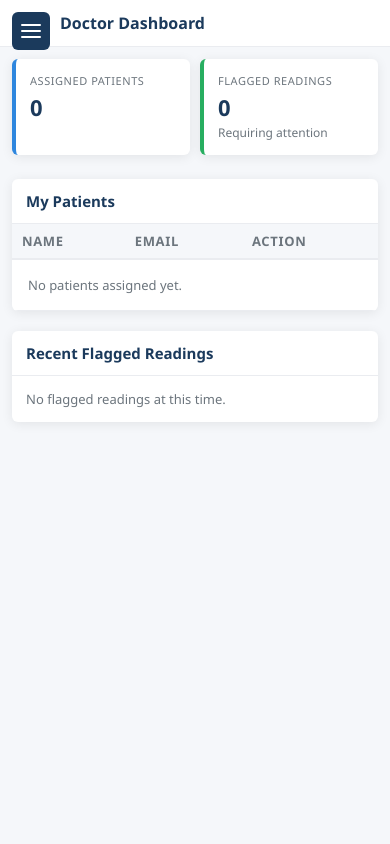
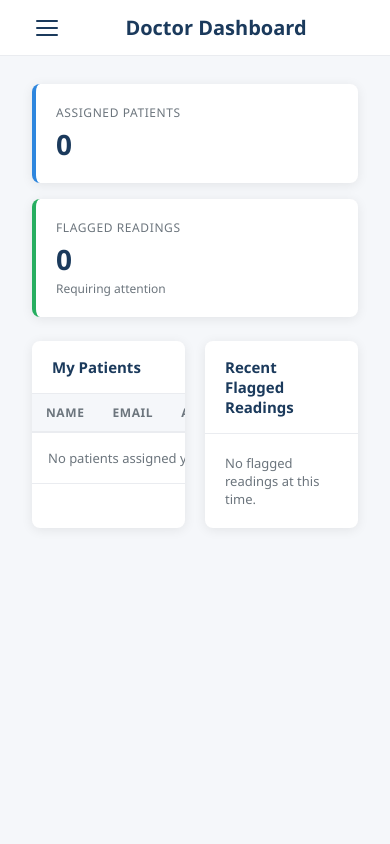
Before and after one commit to fru-fru5/health-monitor, a Flask app: page /doctor/dashboard in a window 390 px wide. Run offline with Flask 3, Linux system fonts and the light colour scheme; the visitor is signed in with stand-in values (Sample User, id 1); data comes from the database, SQL or seed files in the repository; data that the repository does not hold is empty.

Commit message:
arranging side-bar toggle

```diff
--- a/static/css/style.css
+++ b/static/css/style.css
@@ -19,7 +19,6 @@
   --radius:     8px;
   --shadow:     0 2px 12px rgba(0,0,0,.08);
   --shadow-md:  0 4px 20px rgba(0,0,0,.12);
-  --sidebar-w:  240px;
 }
 
 body {
@@ -36,60 +35,9 @@ a:hover { text-decoration: underline; }
 /* ── Layout ───────────────────────────────────────────────── */
 .app-wrapper { display: flex; min-height: 100vh; }
 
-/* ── Hamburger toggle ─────────────────────────────────────── */
-.sidebar-toggle {
-  display: none;
-  position: fixed;
-  top: 12px;
-  left: 12px;
-  z-index: 300;
-  background: var(--navy);
-  color: var(--white);
-  border: none;
-  border-radius: 6px;
-  width: 38px;
-  height: 38px;
-  cursor: pointer;
-  align-items: center;
-  justify-content: center;
-  padding: 0;
-  line-height: 1;
-  font-size: 20px;
-}
-
-/* Draw hamburger lines with pure CSS — no character needed */
-.sidebar-toggle span,
-.sidebar-toggle span::before,
-.sidebar-toggle span::after {
-  display: block;
-  width: 20px;
-  height: 2px;
-  background: var(--white);
-  border-radius: 2px;
-  position: relative;
-  transition: all .2s;
-}
-.sidebar-toggle span::before,
-.sidebar-toggle span::after {
-  content: '';
-  position: absolute;
-  left: 0;
-}
-.sidebar-toggle span::before { top: -6px; }
-.sidebar-toggle span::after  { top:  6px; }
-
-/* Overlay */
-.sidebar-overlay {
-  display: none;
-  position: fixed;
-  inset: 0;
-  background: rgba(0,0,0,.45);
-  z-index: 199;
-}
-
-/* ── Sidebar ──────────────────────────────────────────────── */
+/* Sidebar */
 .sidebar {
-  width: var(--sidebar-w);
+  width: 240px;
   background: var(--navy);
   color: var(--white);
   display: flex;
@@ -97,9 +45,6 @@ a:hover { text-decoration: underline; }
   flex-shrink: 0;
   position: fixed;
   top: 0; left: 0; bottom: 0;
-  z-index: 200;
-  transition: transform .25s ease;
-  overflow-y: auto;
 }
 
 .sidebar-brand {
@@ -159,14 +104,13 @@ a:hover { text-decoration: underline; }
 
 .sidebar-footer strong { color: var(--white); display: block; }
 
-/* ── Main content ─────────────────────────────────────────── */
+/* Main content */
 .main-content {
-  margin-left: var(--sidebar-w);
+  margin-left: 240px;
   flex: 1;
   display: flex;
   flex-direction: column;
   min-height: 100vh;
-  min-width: 0;
 }
 
 .topbar {
@@ -176,20 +120,13 @@ a:hover { text-decoration: underline; }
   display: flex;
   align-items: center;
   justify-content: space-between;
-  gap: 12px;
-  flex-wrap: wrap;
 }
 
-.topbar h1 {
-  font-size: 20px;
-  font-weight: 600;
-  color: var(--navy);
-  min-width: 0;
-}
+.topbar h1 { font-size: 20px; font-weight: 600; color: var(--navy); }
 
-.topbar-actions { display: flex; gap: 12px; align-items: center; flex-wrap: wrap; }
+.topbar-actions { display: flex; gap: 12px; align-items: center; }
 
-.page-body { padding: 28px 32px; flex: 1; min-width: 0; }
+.page-body { padding: 28px 32px; flex: 1; }
 
 /* ── Cards ────────────────────────────────────────────────── */
 .card {
@@ -205,18 +142,16 @@ a:hover { text-decoration: underline; }
   display: flex;
   align-items: center;
   justify-content: space-between;
-  flex-wrap: wrap;
-  gap: 8px;
 }
 
 .card-header h3 { font-size: 15px; font-weight: 600; color: var(--navy); }
 
 .card-body { padding: 20px; }
 
-/* ── Stat cards ───────────────────────────────────────────── */
+/* Stat cards */
 .stats-grid {
   display: grid;
-  grid-template-columns: repeat(auto-fit, minmax(160px, 1fr));
+  grid-template-columns: repeat(auto-fit, minmax(180px, 1fr));
   gap: 16px;
   margin-bottom: 24px;
 }
@@ -238,7 +173,7 @@ a:hover { text-decoration: underline; }
 .stat-sub   { font-size: 12px; color: var(--gray-600); margin-top: 2px; }
 
 /* ── Tables ───────────────────────────────────────────────── */
-.table-wrapper { overflow-x: auto; -webkit-overflow-scrolling: touch; }
+.table-wrapper { overflow-x: auto; }
 
 table { width: 100%; border-collapse: collapse; font-size: 14px; }
 
@@ -252,7 +187,6 @@ thead th {
   letter-spacing: .05em;
   color: var(--gray-600);
   border-bottom: 2px solid var(--gray-200);
-  white-space: nowrap;
 }
 
 tbody tr { border-bottom: 1px solid var(--gray-200); transition: background .1s; }
@@ -266,7 +200,6 @@ tbody td { padding: 11px 14px; }
   border-radius: 20px;
   font-size: 12px;
   font-weight: 600;
-  white-space: nowrap;
 }
 
 .badge-success { background: #d4edda; color: #155724; }
@@ -287,7 +220,6 @@ tbody td { padding: 11px 14px; }
   cursor: pointer;
   transition: opacity .15s, box-shadow .15s;
   text-decoration: none;
-  white-space: nowrap;
 }
 
 .btn:hover { opacity: .88; text-decoration: none; }
@@ -390,84 +322,50 @@ textarea.form-control { resize: vertical; min-height: 80px; }
 .flagged-row { background: #fff8f0 !important; }
 .flagged-row:hover { background: #fff0e0 !important; }
 
-/* ══════════════════════════════════════════════════════════
-   RESPONSIVE BREAKPOINTS
-   ══════════════════════════════════════════════════════════ */
-
-/* ── Tablet: ≤ 1024px ─────────────────────────────────────── */
-@media (max-width: 1024px) {
-  .grid-3 { grid-template-columns: 1fr 1fr; }
-  .page-body { padding: 20px 24px; }
-  .topbar { padding: 14px 24px; }
+/* ── Sidebar toggle button ────────────────────────────────── */
+.sidebar-toggle {
+  display: none;
+  flex-direction: column;
+  justify-content: center;
+  gap: 5px;
+  background: none;
+  border: none;
+  cursor: pointer;
+  padding: 4px;
+  margin-right: 12px;
+  flex-shrink: 0;
+}
+.sidebar-toggle span {
+  display: block;
+  width: 22px;
+  height: 2px;
+  background: var(--navy);
+  border-radius: 2px;
+  transition: all .25s;
 }
 
-/* ── Small tablet / large phone: ≤ 768px ─────────────────── */
+/* Overlay */
+.sidebar-overlay {
+  display: none;
+  position: fixed;
+  inset: 0;
+  background: rgba(0,0,0,.45);
+  z-index: 99;
+}
+.sidebar-overlay.active { display: block; }
+
 @media (max-width: 768px) {
-
   .sidebar-toggle { display: flex; }
 
-  .sidebar { transform: translateX(-100%); }
+  .sidebar {
+    position: fixed;
+    left: -260px;
+    top: 0;
+    height: 100vh;
+    z-index: 100;
+    transition: left .28s ease;
+  }
+  .sidebar.open { left: 0; }
 
-  body.sidebar-open .sidebar { transform: translateX(0); }
-  body.sidebar-open .sidebar-overlay { display: block; }
-
-  .main-content { margin-left: 0; }
-
-  .topbar {
-    padding: 12px 16px 12px 60px;
-    flex-wrap: wrap;
-    gap: 10px;
-  }
-
-  .topbar h1 { font-size: 17px; }
-
-  .page-body { padding: 16px; }
-
-  .grid-2, .grid-3 { grid-template-columns: 1fr; }
-
-  .form-row { grid-template-columns: 1fr; }
-
-  .stat-value { font-size: 24px; }
-
-  .auth-card { padding: 28px 24px; }
+  .main-content { margin-left: 0 !important; }
 }
-
-/* ── Phone: ≤ 480px ───────────────────────────────────────── */
-@media (max-width: 480px) {
-  :root { --radius: 6px; }
-  body { font-size: 14px; }
-  .topbar h1 { font-size: 16px; }
-  .page-body { padding: 12px; }
-  .stats-grid { grid-template-columns: 1fr 1fr; gap: 10px; }
-  .stat-card { padding: 14px; }
-  .stat-value { font-size: 22px; }
-  .stat-label { font-size: 11px; }
-  .card-body { padding: 14px; }
-  .card-header { padding: 12px 14px; }
-  .topbar-actions .btn { font-size: 13px; padding: 7px 12px; }
-  tbody td, thead th { padding: 8px 10px; font-size: 13px; }
-  .auth-page { padding: 16px; }
-  .auth-card { padding: 24px 18px; }
-  .auth-card h1 { font-size: 19px; }
-  .btn { padding: 8px 14px; }
-  .btn-sm { padding: 5px 10px; }
-}
-
-/* ── Very small: ≤ 360px ──────────────────────────────────── */
-@media (max-width: 360px) {
-  .stats-grid { grid-template-columns: 1fr; }
-  .topbar { padding-left: 56px; }
-}
-.alert-card {
-  padding: 12px 16px;
-  border-radius: var(--radius);
-  font-size: 14px;
-  margin-bottom: 8px;
-  border-left: 4px solid transparent;
-}
-
-.alert-card.alert-warning {
-  background: #fff3cd;
-  color: #856404;
-  border-color: var(--warning);
-}
--- a/static/js/main.js
+++ b/static/js/main.js
@@ -1,5 +1,32 @@
 // Auto-dismiss flash messages after 4 seconds
 document.addEventListener('DOMContentLoaded', function () {
+
+    // Sidebar toggle (mobile)
+    const toggle   = document.getElementById('sidebarToggle');
+    const sidebar  = document.querySelector('.sidebar');
+    const overlay  = document.getElementById('sidebarOverlay');
+
+    function openSidebar() {
+        sidebar.classList.add('open');
+        overlay.classList.add('active');
+        document.body.style.overflow = 'hidden';
+    }
+    function closeSidebar() {
+        sidebar.classList.remove('open');
+        overlay.classList.remove('active');
+        document.body.style.overflow = '';
+    }
+
+    if (toggle) toggle.addEventListener('click', function () {
+        sidebar.classList.contains('open') ? closeSidebar() : openSidebar();
+    });
+    if (overlay) overlay.addEventListener('click', closeSidebar);
+
+    // Close sidebar when a nav link is tapped on mobile
+    document.querySelectorAll('.nav-link').forEach(function (link) {
+        link.addEventListener('click', closeSidebar);
+    });
+
     const alerts = document.querySelectorAll('.alert');
     alerts.forEach(function (alert) {
         setTimeout(function () {
@@ -8,4 +35,47 @@ document.addEventListener('DOMContentLoaded', function () {
             setTimeout(function () { alert.remove(); }, 400);
         }, 4000);
     });
+
+    // Health chart (patient dashboard)
+    const chartCanvas = document.getElementById('healthChart');
+    if (chartCanvas && typeof Chart !== 'undefined') {
+        const labels   = JSON.parse(chartCanvas.dataset.labels   || '[]');
+        const bpSys    = JSON.parse(chartCanvas.dataset.bpSys    || '[]');
+        const heartRate = JSON.parse(chartCanvas.dataset.heartRate || '[]');
+
+        new Chart(chartCanvas, {
+            type: 'line',
+            data: {
+                labels: labels,
+                datasets: [
+                    {
+                        label: 'Systolic BP',
+                        data: bpSys,
+                        borderColor: '#e74c3c',
+                        backgroundColor: 'rgba(231,76,60,.08)',
+                        tension: 0.3,
+                        fill: true
+                    },
+                    {
+                        label: 'Heart Rate',
+                        data: heartRate,
+                        borderColor: '#2e86de',
+                        backgroundColor: 'rgba(46,134,222,.08)',
+                        tension: 0.3,
+                        fill: true
+                    }
+                ]
+            },
+            options: {
+                responsive: true,
+                plugins: {
+                    legend: { position: 'top' }
+                },
+                scales: {
+                    y: { beginAtZero: false, grid: { color: '#eaecf0' } },
+                    x: { grid: { display: false } }
+                }
+            }
+        });
+    }
 });
--- a/templates/base.html
+++ b/templates/base.html
@@ -5,11 +5,9 @@
   <meta name="viewport" content="width=device-width, initial-scale=1.0"/>
   <title>{% block title %}Health Monitor{% endblock %}</title>
   <link rel="stylesheet" href="{{ url_for('static', filename='css/style.css') }}"/>
-  <script src="https://cdn.jsdelivr.net/npm/chart.js@4.4.0/dist/chart.umd.min.js"></script>
+  <script src="https://cdn.jsdelivr.net/npm/chart.js"></script>
 </head>
 <body>
-<button class="sidebar-toggle" aria-label="Toggle menu"><span></span></button>
-<div class="sidebar-overlay"></div>
 <div class="app-wrapper">
 
   <!-- Sidebar -->
@@ -61,6 +59,9 @@
   <!-- Main -->
   <div class="main-content">
     <header class="topbar">
+      <button class="sidebar-toggle" id="sidebarToggle" aria-label="Toggle menu">
+        <span></span><span></span><span></span>
+      </button>
       <h1>{% block page_title %}{% endblock %}</h1>
       <div class="topbar-actions">{% block topbar_actions %}{% endblock %}</div>
     </header>
@@ -81,6 +82,10 @@
   </div>
 
 </div>
+
+<!-- Overlay for closing sidebar on mobile -->
+<div class="sidebar-overlay" id="sidebarOverlay"></div>
+
 <script src="{{ url_for('static', filename='js/main.js') }}"></script>
 </body>
 </html>
```
